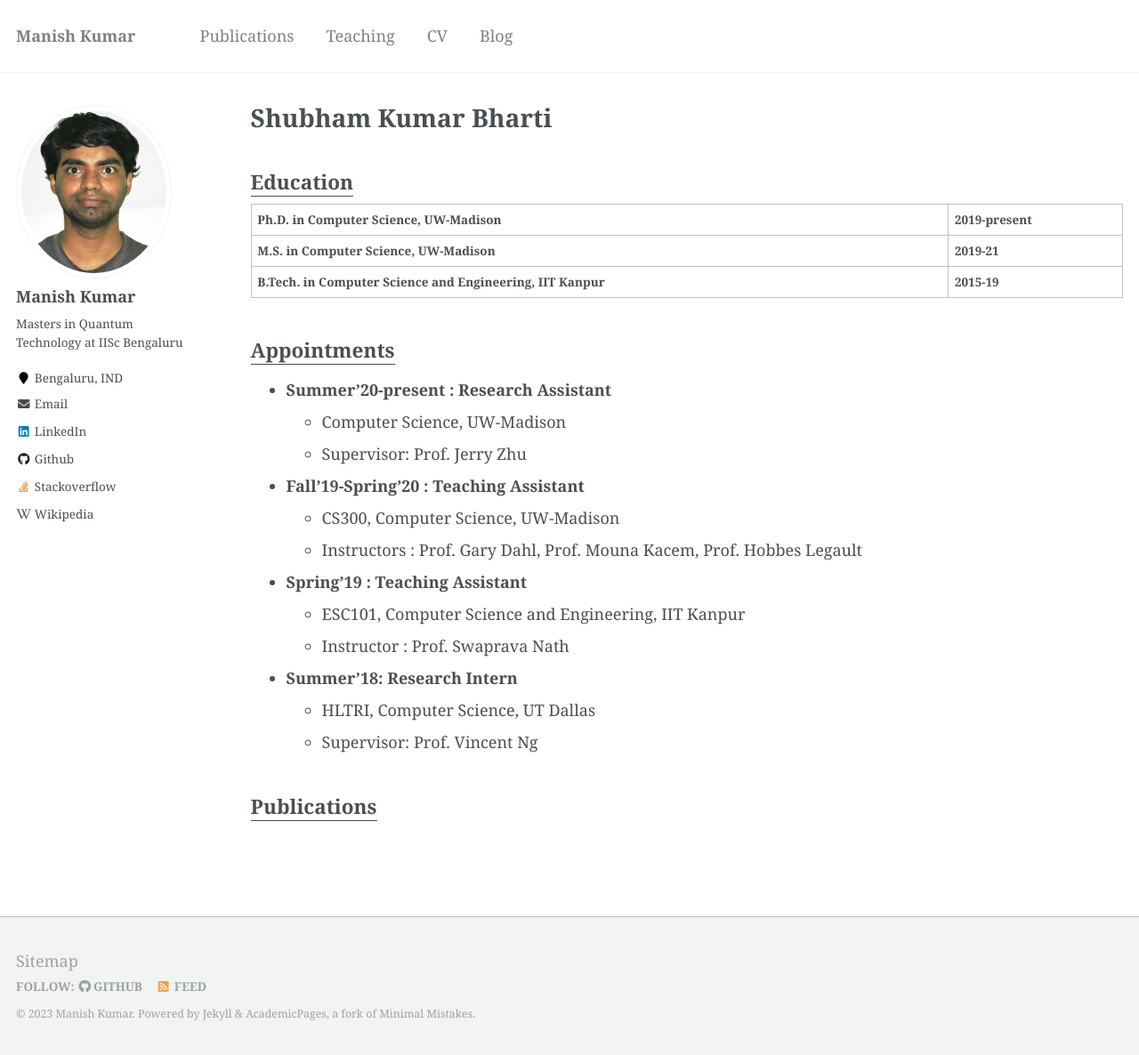
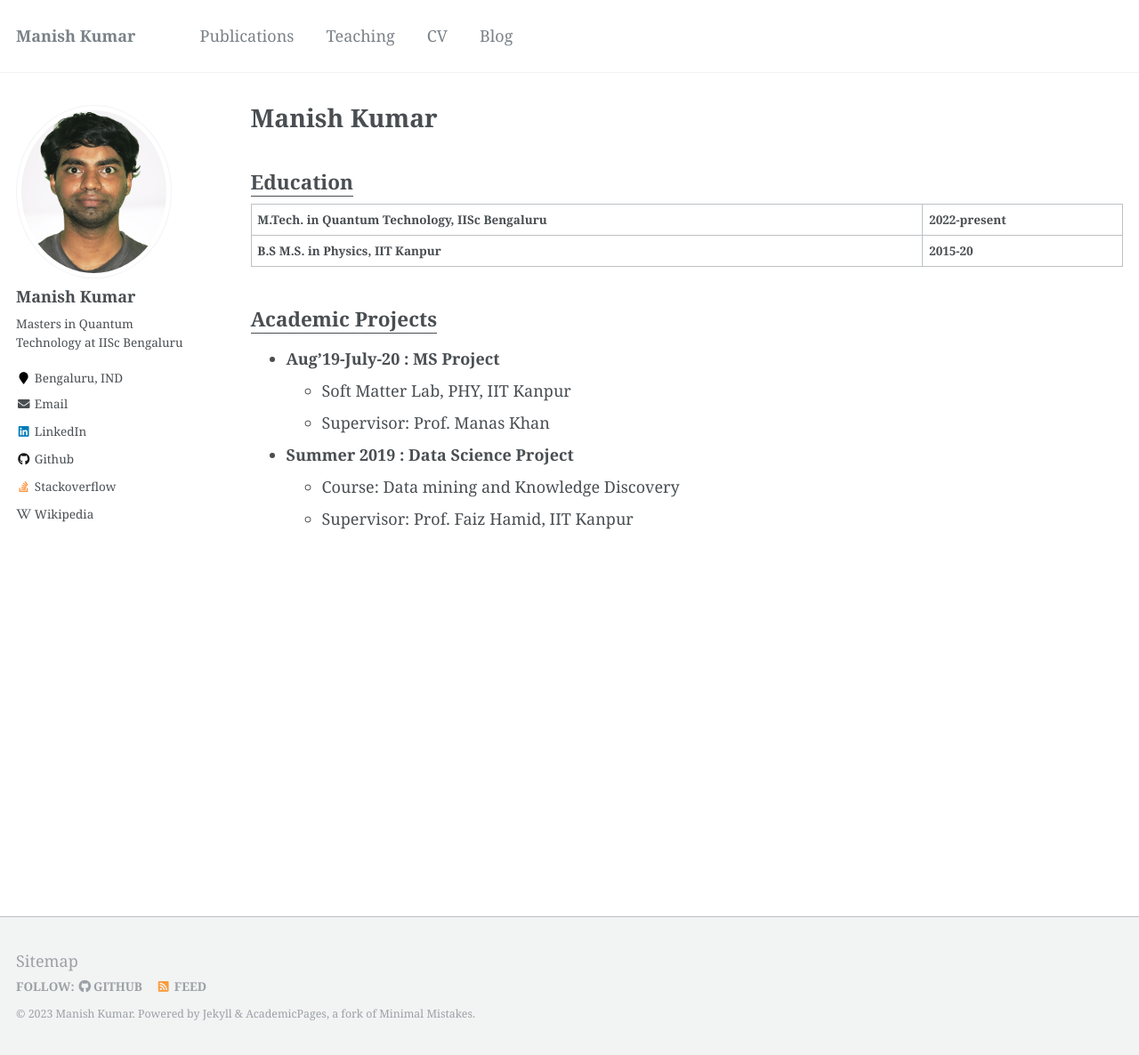
Before and after one commit to 108mk/108mk.github.io, a Jekyll site: the page built from _pages/cv.md, in a window 1280 px wide and 1186 px high. Shown: the whole window at 89% size. Built offline with Jekyll 4.4.1, drawn with Linux system fonts in a browser that asks for light colours.

Commit message:
Update cv.md

```diff
--- a/_pages/cv.md
+++ b/_pages/cv.md
@@ -1,6 +1,6 @@
 ---
 layout: archive
-title: "Shubham Kumar Bharti"
+title: "Manish Kumar"
 permalink: /cv/
 author_profile: true
 redirect_from:
@@ -11,34 +11,25 @@ redirect_from:
 
 ## <u>Education</u>
 
-| **Ph.D. in Computer Science, UW-Madison** | **2019-present** |
-| **M.S. in Computer Science, UW-Madison** | **2019-21** |
-| **B.Tech. in Computer Science and Engineering, IIT Kanpur** | **2015-19** |
+| **M.Tech. in Quantum Technology, IISc Bengaluru** | **2022-present** |
+| **B.S M.S. in Physics, IIT Kanpur** | **2015-20** |
 
-## <u>Appointments</u>
+## <u>Academic Projects</u>
 
-* **Summer'20-present : Research Assistant**
-  * Computer Science, UW-Madison
-  * Supervisor: Prof. Jerry Zhu
+* **Aug'19-July-20 : MS Project**
+  * Soft Matter Lab, PHY, IIT Kanpur
+  * Supervisor: Prof. Manas Khan
 
-* **Fall'19-Spring'20 : Teaching Assistant**
-  * CS300, Computer Science, UW-Madison
-  * Instructors : Prof. Gary Dahl, Prof. Mouna Kacem, Prof. Hobbes Legault
+* **Summer 2019 : Data Science Project**
+  * Course: Data mining and Knowledge Discovery
+  * Supervisor: Prof. Faiz Hamid, IIT Kanpur
 
-* **Spring'19 : Teaching Assistant**
-  * ESC101, Computer Science and Engineering, IIT Kanpur
-  * Instructor : Prof. Swaprava Nath
-
-* **Summer'18: Research Intern**
-  * HLTRI, Computer Science, UT Dallas
-  * Supervisor: Prof. Vincent Ng
-
-
+<!--
 ## <u>Publications</u>
 {% for post in site.publications reversed %}
   {% include archive-single-cv.html %}
 {% endfor %}
-
+-->
 <br>
 
 <!-- # Teaching
```
